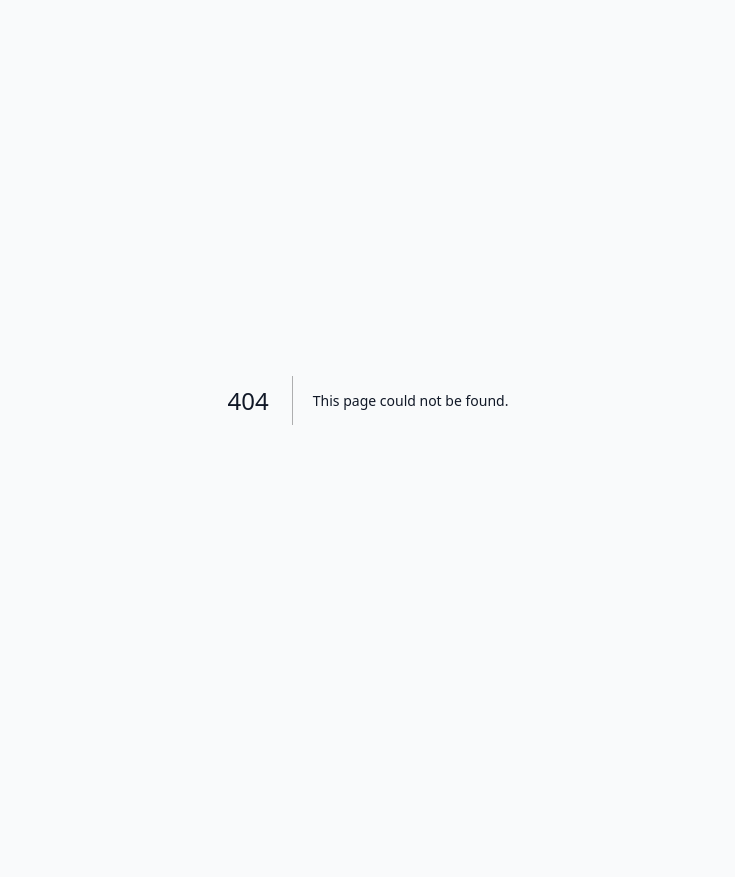
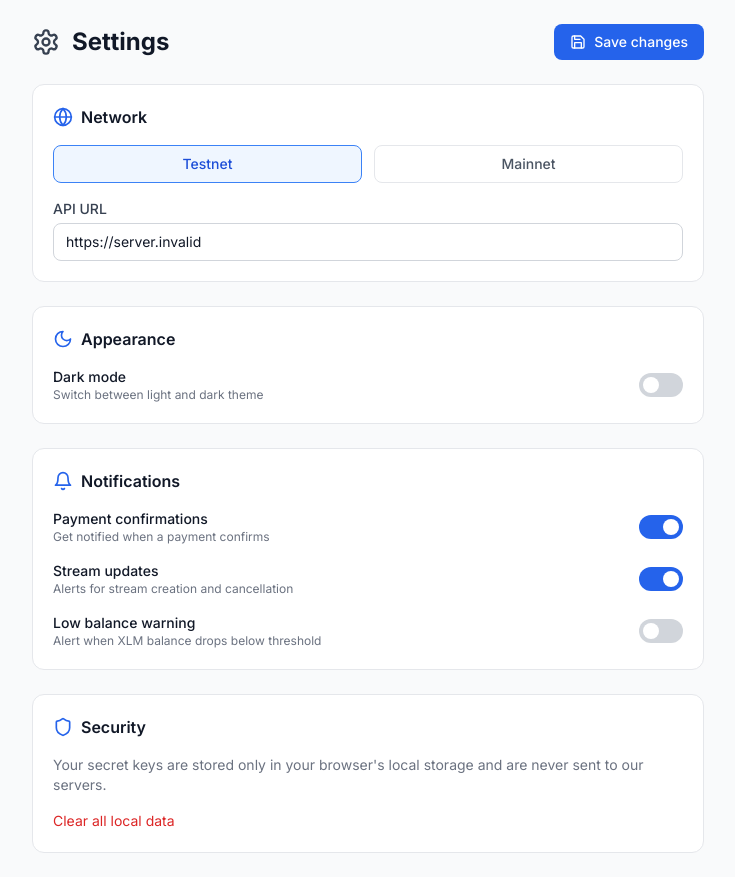
Before and after one commit to Orbytech/orbytech-stack, a Next.js app in the folder apps/web/: page /settings in a window 1280 px wide. Before the commit this address had no page. Shown: the whole page, without its empty margins (272-1007 px from the left). Before the commit the page ends 800 px from the top, so only its background shows below. Built offline with nearby package versions, Linux system fonts and the light colour scheme; no server answers.

Commit message:
feat(web): add Settings page with network, appearance, and notification controls

```diff
--- /dev/null
+++ b/apps/web/src/app/settings/page.tsx
@@ -0,0 +1,119 @@
+'use client';
+
+import { useState } from 'react';
+import { Settings, Bell, Shield, Globe, Moon, Save } from 'lucide-react';
+import { useTheme } from '@/lib/ThemeProvider';
+
+interface SettingRow {
+  label: string;
+  description: string;
+  key: string;
+}
+
+const NOTIF_SETTINGS: SettingRow[] = [
+  { label: 'Payment confirmations', description: 'Get notified when a payment confirms', key: 'paymentConfirm' },
+  { label: 'Stream updates', description: 'Alerts for stream creation and cancellation', key: 'streamUpdates' },
+  { label: 'Low balance warning', description: 'Alert when XLM balance drops below threshold', key: 'lowBalance' },
+];
+
+export default function SettingsPage() {
+  const { theme, toggleTheme } = useTheme();
+  const [network, setNetwork] = useState<'testnet' | 'mainnet'>('testnet');
+  const [apiUrl, setApiUrl] = useState(process.env.NEXT_PUBLIC_API_URL ?? 'http://localhost:3001');
+  const [notifs, setNotifs] = useState<Record<string, boolean>>({
+    paymentConfirm: true,
+    streamUpdates: true,
+    lowBalance: false,
+  });
+  const [saved, setSaved] = useState(false);
+
+  const save = () => {
+    setSaved(true);
+    setTimeout(() => setSaved(false), 2500);
+  };
+
+  const Toggle = ({ value, onChange }: { value: boolean; onChange: () => void }) => (
+    <button onClick={onChange} aria-checked={value} role="switch"
+      className={`relative inline-flex h-6 w-11 items-center rounded-full transition-colors focus:outline-none focus:ring-2 focus:ring-blue-500 focus:ring-offset-2 ${value ? 'bg-blue-600' : 'bg-gray-300 dark:bg-gray-600'}`}>
+      <span className={`inline-block h-4 w-4 transform rounded-full bg-white transition-transform ${value ? 'translate-x-6' : 'translate-x-1'}`} />
+    </button>
+  );
+
+  const Section = ({ icon: Icon, title, children }: { icon: React.ElementType; title: string; children: React.ReactNode }) => (
+    <div className="bg-white dark:bg-gray-900 rounded-xl border border-gray-200 dark:border-gray-800 p-5">
+      <div className="flex items-center gap-2 mb-4">
+        <Icon className="h-5 w-5 text-blue-600" />
+        <h2 className="text-base font-semibold text-gray-900 dark:text-white">{title}</h2>
+      </div>
+      {children}
+    </div>
+  );
+
+  return (
+    <div className="min-h-screen bg-gray-50 dark:bg-gray-950 p-6">
+      <div className="max-w-2xl mx-auto space-y-6">
+        <div className="flex items-center justify-between">
+          <div className="flex items-center gap-3">
+            <Settings className="h-7 w-7 text-gray-700 dark:text-gray-300" />
+            <h1 className="text-2xl font-bold text-gray-900 dark:text-white">Settings</h1>
+          </div>
+          <button onClick={save}
+            className={`flex items-center gap-2 px-4 py-2 rounded-lg text-sm font-medium transition-colors ${saved ? 'bg-green-600 text-white' : 'bg-blue-600 hover:bg-blue-700 text-white'}`}>
+            <Save className="h-4 w-4" />
+            {saved ? 'Saved!' : 'Save changes'}
+          </button>
+        </div>
+
+        <Section icon={Globe} title="Network">
+          <div className="flex gap-3">
+            {(['testnet', 'mainnet'] as const).map(n => (
+              <button key={n} onClick={() => setNetwork(n)}
+                className={`flex-1 py-2 rounded-lg border text-sm font-medium transition-colors capitalize ${network === n ? 'border-blue-500 bg-blue-50 text-blue-700 dark:bg-blue-900/30 dark:text-blue-400' : 'border-gray-200 dark:border-gray-700 text-gray-600 dark:text-gray-400 hover:border-gray-300'}`}>
+                {n}
+              </button>
+            ))}
+          </div>
+          <div className="mt-4">
+            <label className="block text-sm font-medium text-gray-700 dark:text-gray-300 mb-1">API URL</label>
+            <input value={apiUrl} onChange={e => setApiUrl(e.target.value)}
+              className="w-full px-3 py-2 rounded-lg border border-gray-300 dark:border-gray-600 bg-white dark:bg-gray-800 text-sm text-gray-900 dark:text-white focus:outline-none focus:ring-2 focus:ring-blue-500" />
+          </div>
+        </Section>
+
+        <Section icon={Moon} title="Appearance">
+          <div className="flex items-center justify-between">
+            <div>
+              <p className="text-sm font-medium text-gray-900 dark:text-white">Dark mode</p>
+              <p className="text-xs text-gray-500 dark:text-gray-400">Switch between light and dark theme</p>
+            </div>
+            <Toggle value={theme === 'dark'} onChange={toggleTheme} />
+          </div>
+        </Section>
+
+        <Section icon={Bell} title="Notifications">
+          <div className="space-y-4">
+            {NOTIF_SETTINGS.map(({ label, description, key }) => (
+              <div key={key} className="flex items-center justify-between">
+                <div>
+                  <p className="text-sm font-medium text-gray-900 dark:text-white">{label}</p>
+                  <p className="text-xs text-gray-500 dark:text-gray-400">{description}</p>
+                </div>
+                <Toggle value={notifs[key]} onChange={() => setNotifs(n => ({ ...n, [key]: !n[key] }))} />
+              </div>
+            ))}
+          </div>
+        </Section>
+
+        <Section icon={Shield} title="Security">
+          <p className="text-sm text-gray-500 dark:text-gray-400">
+            Your secret keys are stored only in your browser's local storage and are never sent to our servers.
+          </p>
+          <button onClick={() => { localStorage.clear(); window.location.reload(); }}
+            className="mt-4 text-sm text-red-600 hover:underline">
+            Clear all local data
+          </button>
+        </Section>
+      </div>
+    </div>
+  );
+}
```
